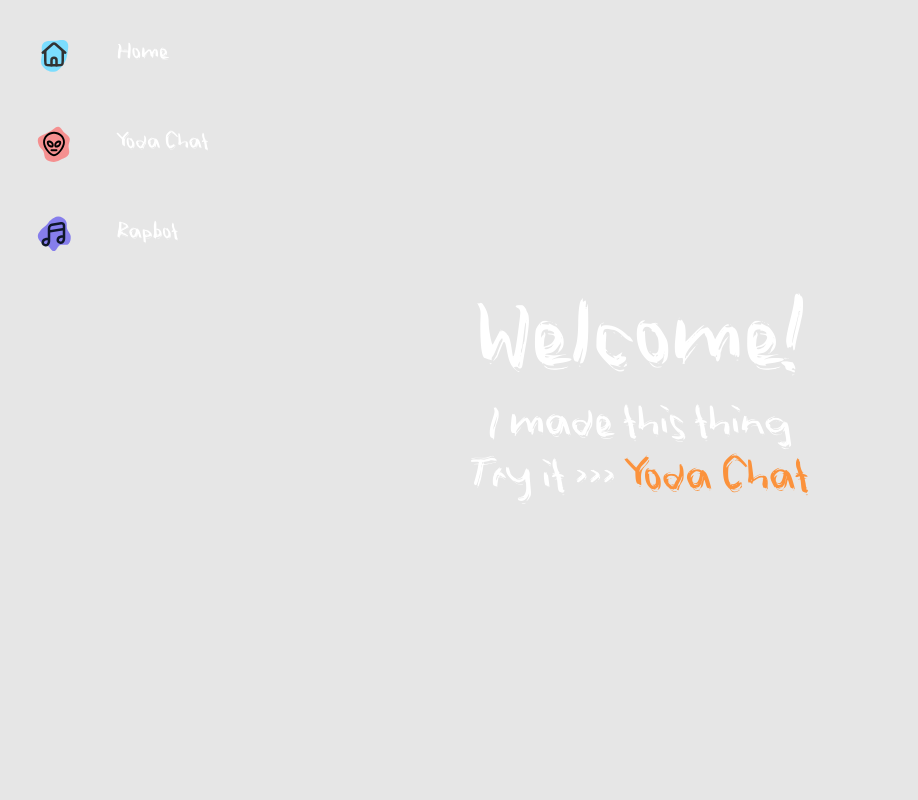
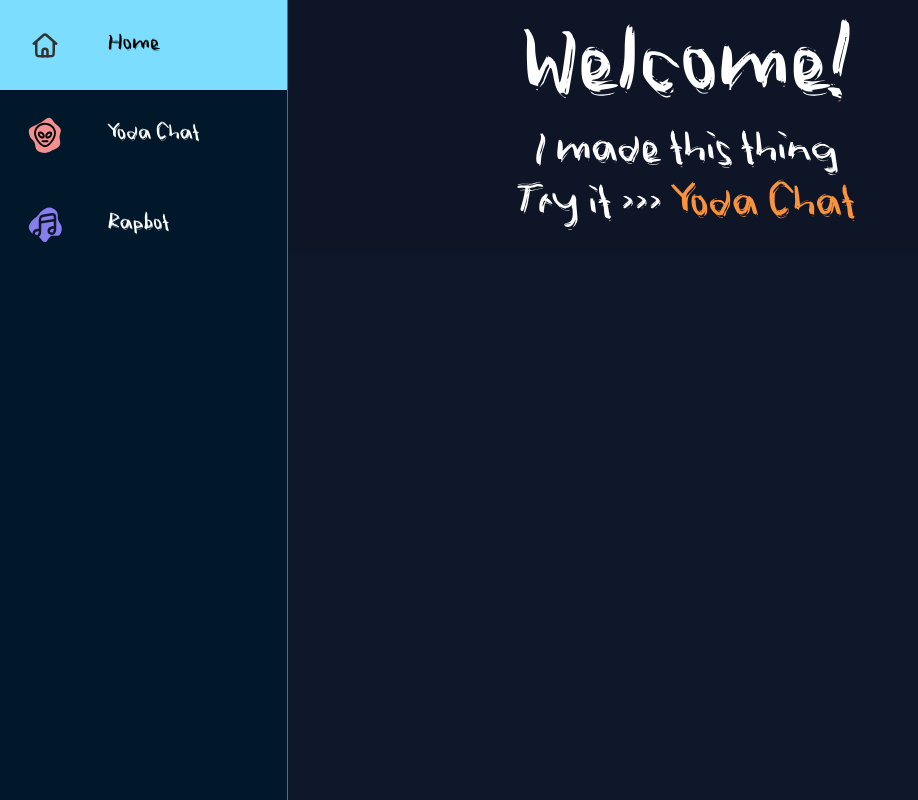
Before and after one commit to dhshah/openai-fun, a SvelteKit app: page / in a window 1280 px wide. Shown: the whole page, without its empty margins (0-918 px from the left). Built offline with nearby package versions, Linux system fonts and the light colour scheme.

Commit message:
Fix Navbar

```diff
--- a/src/app.html
+++ b/src/app.html
@@ -1,5 +1,5 @@
 <!DOCTYPE html>
-<html lang="en" data-theme="emerald">
+<html lang="en" data-theme="night">
 	<head>
 		<meta charset="utf-8" />
 		<link rel="icon" href="%sveltekit.assets%/favicon.png" />
--- a/src/lib/components/Nav.svelte
+++ b/src/lib/components/Nav.svelte
@@ -101,9 +101,10 @@
 		height: 100vh;
 		position: fixed;
 		background-color: var(--bg-primary);
-		border-right: 3px solid var(--bg-secondary);
+		border-right: 1px solid var(--bg-secondary);
 		transition: width 200ms ease;
 		z-index: 100;
+		padding: 0;
 	}
 
 	.navbar-nav {
@@ -114,6 +115,7 @@
 		flex-direction: column;
 		align-items: center;
 		height: 100%;
+		width: 100%;
 	}
 
 	.nav-item {
--- a/src/routes/+layout.svelte
+++ b/src/routes/+layout.svelte
@@ -20,11 +20,9 @@
 	}
 </script>
 
-<div class="h-screen flex flex-col">
-	<Nav />
-	<div class="grow">
-		<slot />
-	</div>
+<Nav />
+<div class="pl-[calc(5rem+3px)]">
+	<slot />
 </div>
 
 <style>
@@ -32,4 +30,15 @@
 		font-family: AnakCute;
 		src: url('../static/AnakCute.ttf');
 	}
+	:root {
+		--bg-primary: #001829;
+		--bg-secondary: #297ea6;
+		--text-primary: #fff;
+		--text-dark: #000;
+		--home-color: #7cddfe;
+		--yoda-chat-color: #f59090;
+		--rapbot-color: #867eec;
+		--warning-color: #f5c490;
+		--warning-text-color: #000;
+	}
 </style>
```
